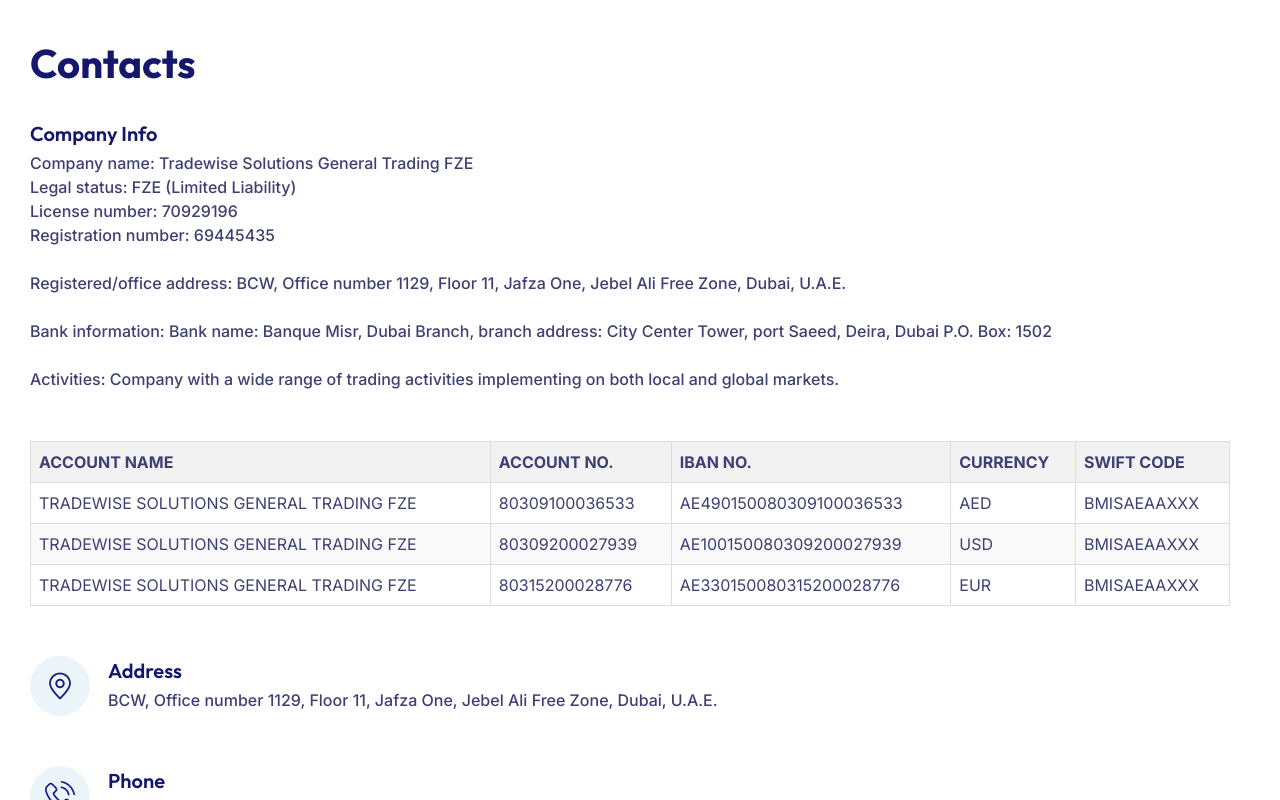
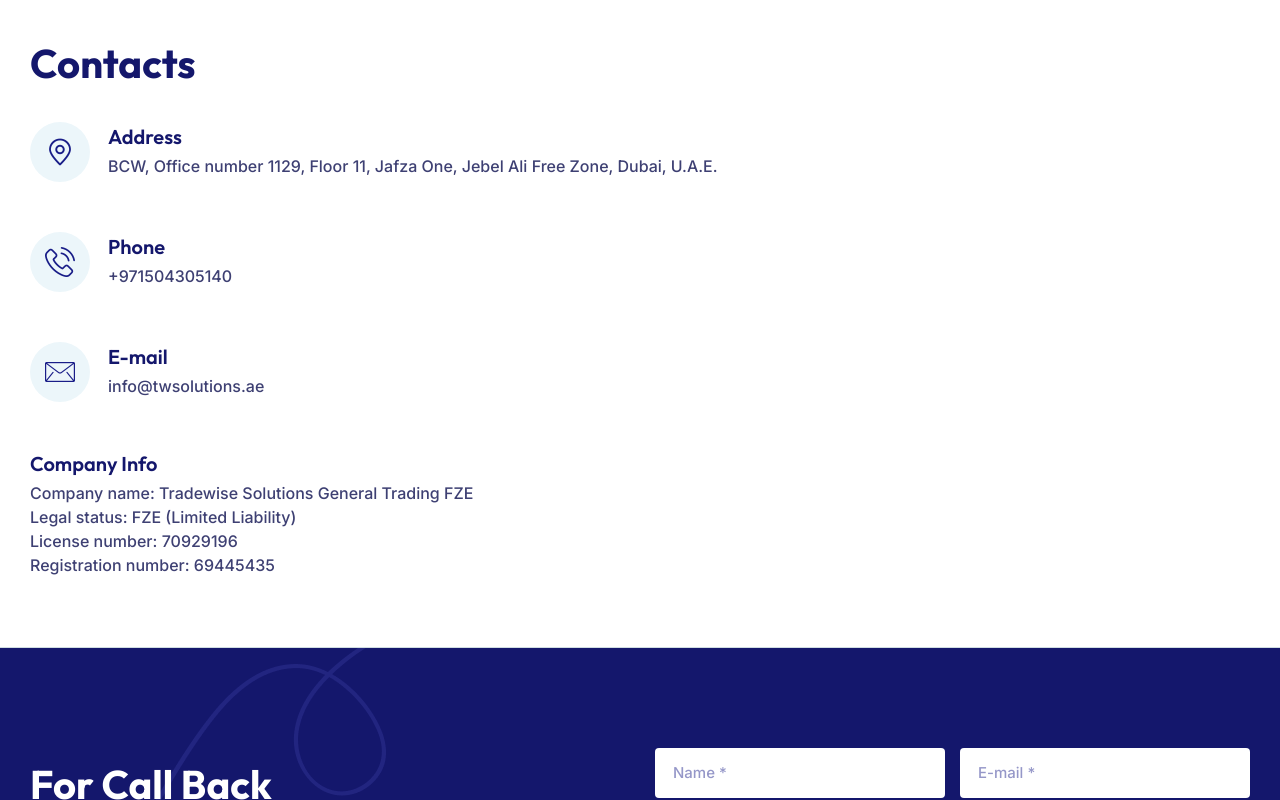
Before and after one commit to vahanmkrtumyan/twsolutions, a Next.js app: page /contact in a window 1280 px wide. Shown: the part 1080-1880 px from the top of the page. Built offline with nearby package versions, Linux system fonts and the light colour scheme.

Commit message:
Fixing content

```diff
--- a/app/about/page.js
+++ b/app/about/page.js
@@ -26,7 +26,6 @@
                 <div className="col-lg-6">
                   <div className="about__content-four">
                     <div className="section-title mb-30">
-                      <span className="sub-title">now a little bit </span>
                       <h2 className="title">About Us</h2>
                     </div>
                     <p>
--- a/app/contact/page.js
+++ b/app/contact/page.js
@@ -66,77 +66,6 @@
                     <div className="contact__info">
                       <ul className="list-wrap">
                         <li>
-                          <div className="content">
-                            <h4 className="title">Company Info</h4>
-                            <p>
-                              Company name: Tradewise Solutions General Trading
-                              FZE
-                              <br /> Legal status: FZE (Limited Liability)
-                              <br />
-                              License number: 70929196 <br />
-                              Registration number: 69445435
-                              <br />
-                              <br />
-                              Registered/office address: BCW, Office number
-                              1129, Floor 11, Jafza One, Jebel Ali Free Zone,
-                              Dubai, U.A.E.
-                              <br />
-                              <br /> Bank information: Bank name: Banque Misr,
-                              Dubai Branch, branch address: City Center Tower,
-                              port Saeed, Deira, Dubai P.O. Box: 1502
-                              <br />
-                              <br />
-                              Activities: Company with a wide range of trading
-                              activities implementing on both local and global
-                              markets.
-                            </p>
-                          </div>
-                        </li>
-                        <li>
-                          <div className={styles.table_wrapper}>
-                            <table className={styles.table} border="1">
-                              <thead>
-                                <tr>
-                                  <th>ACCOUNT NAME</th>
-                                  <th>ACCOUNT NO.</th>
-                                  <th>IBAN NO.</th>
-                                  <th>CURRENCY</th>
-                                  <th>SWIFT CODE</th>
-                                </tr>
-                              </thead>
-                              <tbody>
-                                <tr>
-                                  <td>
-                                    TRADEWISE SOLUTIONS GENERAL TRADING FZE
-                                  </td>
-                                  <td>80309100036533</td>
-                                  <td>AE490150080309100036533</td>
-                                  <td>AED</td>
-                                  <td>BMISAEAAXXX</td>
-                                </tr>
-                                <tr>
-                                  <td>
-                                    TRADEWISE SOLUTIONS GENERAL TRADING FZE
-                                  </td>
-                                  <td>80309200027939</td>
-                                  <td>AE100150080309200027939</td>
-                                  <td>USD</td>
-                                  <td>BMISAEAAXXX</td>
-                                </tr>
-                                <tr>
-                                  <td>
-                                    TRADEWISE SOLUTIONS GENERAL TRADING FZE
-                                  </td>
-                                  <td>80315200028776</td>
-                                  <td>AE330150080315200028776</td>
-                                  <td>EUR</td>
-                                  <td>BMISAEAAXXX</td>
-                                </tr>
-                              </tbody>
-                            </table>
-                          </div>
-                        </li>
-                        <li>
                           <div className="icon">
                             <i className="flaticon-pin" />
                           </div>
@@ -173,6 +102,19 @@
                             <Link href="mailto:info@twsolutions.ae">
                               info@twsolutions.ae
                             </Link>
+                          </div>
+                        </li>
+                        <li>
+                          <div className="content">
+                            <h4 className="title">Company Info</h4>
+                            <p>
+                              Company name: Tradewise Solutions General Trading
+                              FZE
+                              <br /> Legal status: FZE (Limited Liability)
+                              <br />
+                              License number: 70929196 <br />
+                              Registration number: 69445435
+                            </p>
                           </div>
                         </li>
                       </ul>
```
Also changed, not shown: app/partners/page.js (+15 -56 lines), public/assets/css/main.css.
